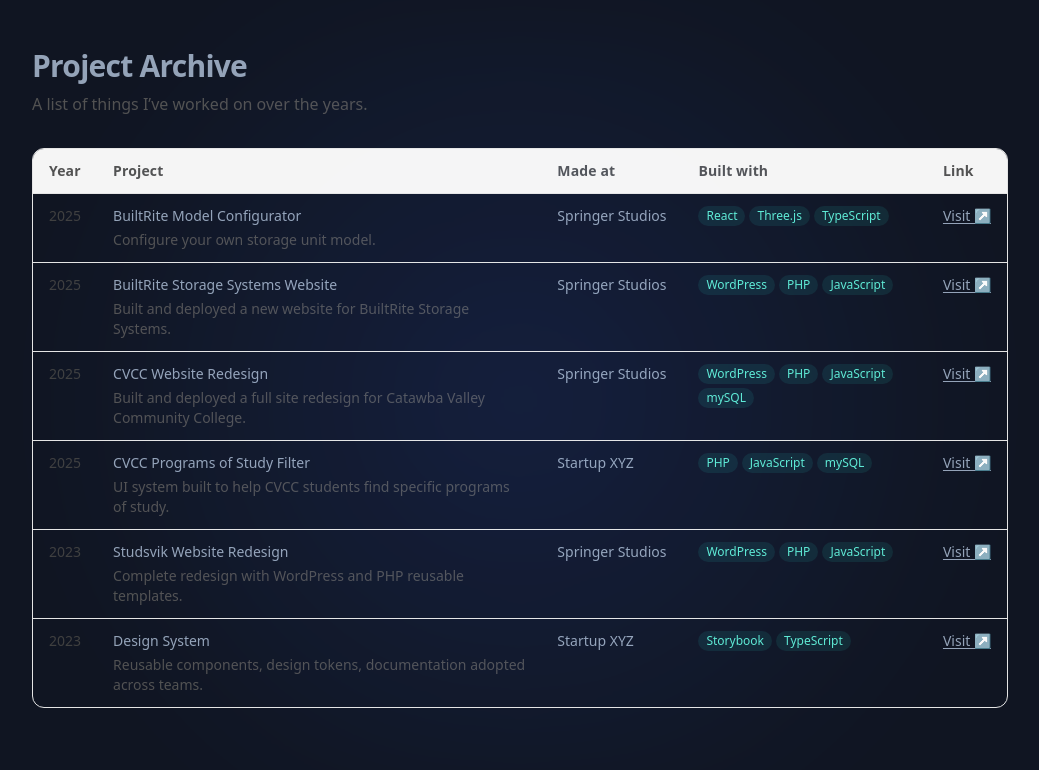
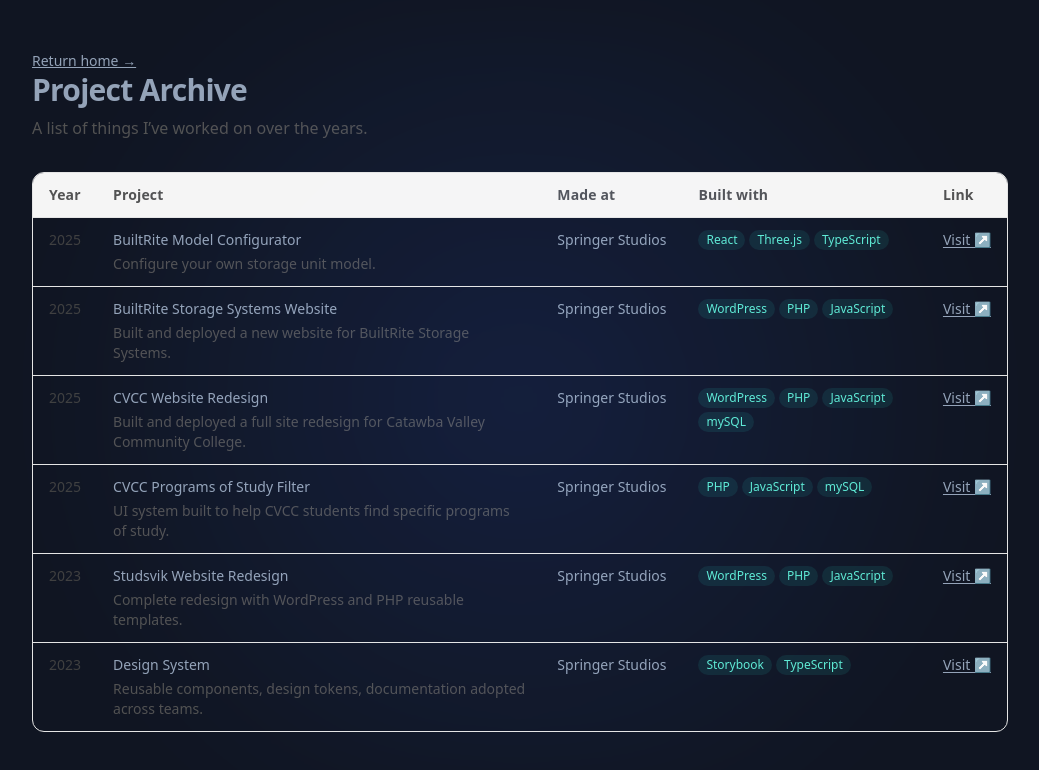
Before and after one commit to itsrichardhaar/Dev-Portfolio-II, a Next.js app: page /archive in a window 1280 px wide. Shown: the top 770 px of the page, without its empty margins (120-1159 px from the left). Built offline with nearby package versions, Linux system fonts and the light colour scheme.

Commit message:
Add return home btn

```diff
--- a/app/archive/page.tsx
+++ b/app/archive/page.tsx
@@ -12,6 +12,9 @@
 
   return (
     <div className="mx-auto max-w-5xl px-4 py-12 sm:px-6">
+      <a href="/" className="text-sm font-medium text-copy underline">
+            Return home →
+        </a>
       <h1 className="text-3xl font-bold tracking-tight">Project Archive</h1>
       <p className="mt-2 text-neutral-600 dark:text-neutral-400">
         A list of things I’ve worked on over the years.
--- a/data/projects.ts
+++ b/data/projects.ts
@@ -46,6 +46,16 @@
     builtWith: ["React", "Three.js", "TypeScript"],
     link: "https://built-rite-model-configurator-59t1.vercel.app",
     featured: true,
+    description: [
+    "Led a ground-up redesign focused on performance, accessibility, and maintainability.",
+    "Built a modular component and template system."
+  ],
+  highlights: [
+    "95+ Core Web Vitals across pages",
+    "Edge-rendered pages with fast TTFB",
+    "Accessible components with testing"
+  ],
+  images: [{ src: "/images/BuiltRite-Demo.png", alt: "BuiltRite Model" }]
   },
   {
     slug: "builtrite-storage-systems-website",
@@ -66,7 +76,7 @@
     madeAt: "Springer Studios",
     builtWith: ["WordPress" ,"PHP", "JavaScript", "mySQL"],
     link: "https://cvcc.edu/programs-of-study/",
-    featured: false, // will only show on Archive
+    featured: false,
   },
   {
     slug: "cvcc-program-filter",
@@ -74,10 +84,20 @@
     year: 2025,
     summary:
       "UI system built to help CVCC students find specific programs of study.",
-    madeAt: "Startup XYZ",
+    madeAt: "Springer Studios",
     builtWith: ["PHP", "JavaScript", "mySQL"],
     link: "https://cvcc.edu/programs-of-study/",
-    featured: true, // will only show on Archive
+    featured: true,
+    description: [
+    "Led a ground-up redesign focused on performance, accessibility, and maintainability.",
+    "Built a modular component and template system."
+  ],
+  highlights: [
+    "95+ Core Web Vitals across pages",
+    "Edge-rendered pages with fast TTFB",
+    "Accessible components with testing"
+  ],
+  images: [{ src: "/images/Programs-Filter.png", alt: "CVCC Programs Filter" }]
   },
   {
     slug: "design-system",
@@ -85,9 +105,9 @@
     year: 2023,
     summary:
       "Reusable components, design tokens, documentation adopted across teams.",
-    madeAt: "Startup XYZ",
+    madeAt: "Springer Studios",
     builtWith: ["Storybook", "TypeScript"],
     link: "https://example.com",
-    featured: true, // will only show on Archive
+    featured: true,
   },
 ];
```
Also changed, not shown: public/images/BuiltRite-Demo.png (added), public/images/Programs-Filter.png (added).
